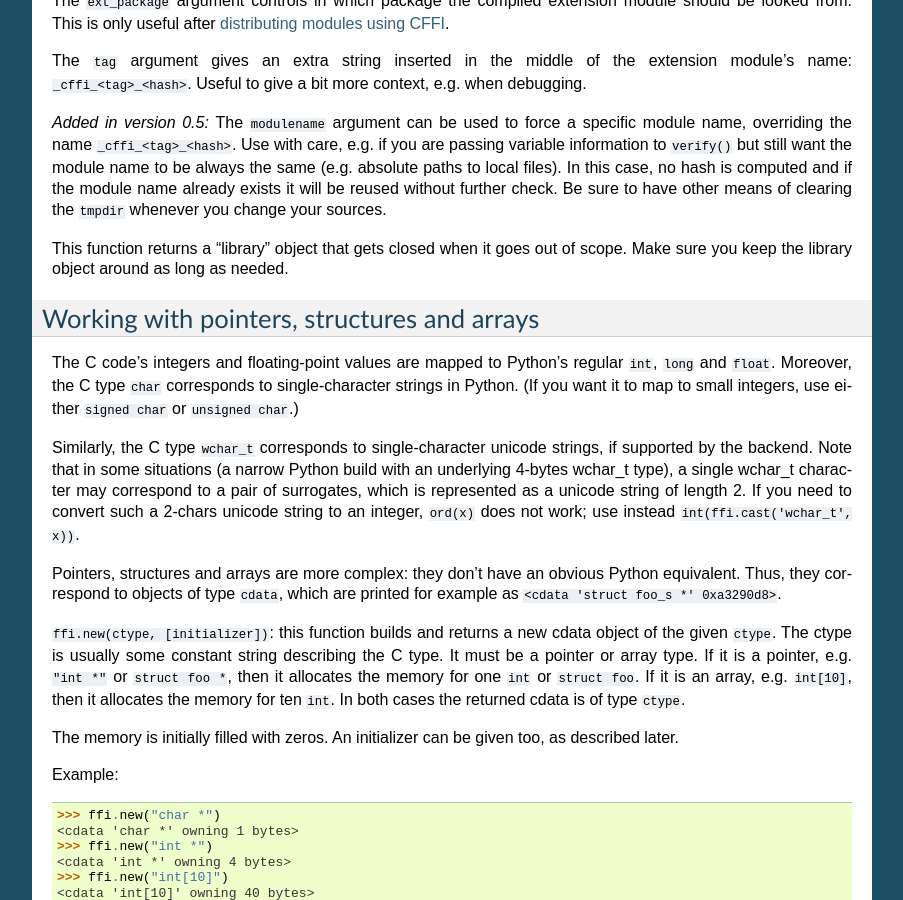
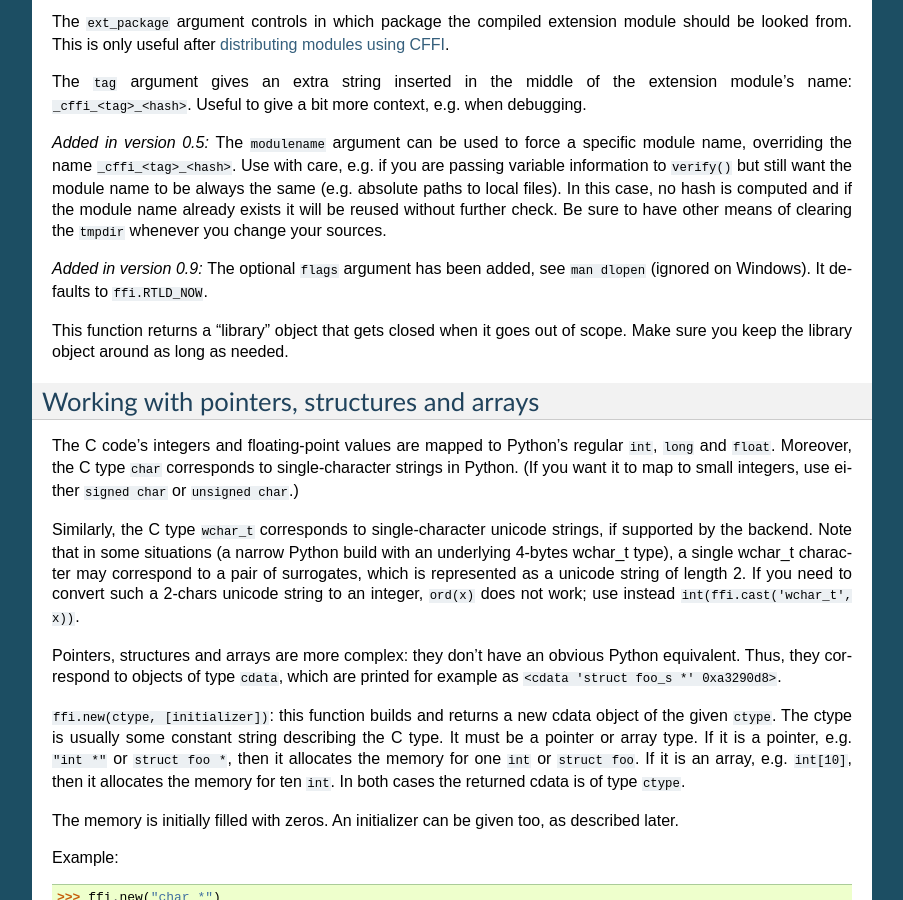
Before and after one commit to tharvik/cffi, a Sphinx documentation site: the page built from doc/source/index.rst, in a window 1280 px wide and 900 px high, scrolled down 8544 px. Shown: the whole window, without its empty margins (198-1101 px from the left). Built offline with Sphinx 7.4.7, drawn with Linux system fonts in a browser that asks for light colours.

Commit message:
Add documentation for the flags argument of verify

```diff
--- a/doc/source/index.rst
+++ b/doc/source/index.rst
@@ -500,7 +500,7 @@ needed.
 The verification step
 ---------------------
 
-``ffi.verify(source, tmpdir=.., ext_package=.., modulename=.., **kwargs)``:
+``ffi.verify(source, tmpdir=.., ext_package=.., modulename=.., flags=.., **kwargs)``:
 verifies that the current ffi signatures
 compile on this machine, and return a dynamic library object.  The
 dynamic library can be used to call functions and access global
@@ -666,6 +666,10 @@ not recommended.
    the module name already exists it will be reused without further
    check.  Be sure to have other means of clearing the ``tmpdir``
    whenever you change your sources.
+
+.. versionadded:: 0.9
+   The optional ``flags`` argument has been added, see ``man dlopen`` (ignored
+   on Windows).  It defaults to ``ffi.RTLD_NOW``.
 
 This function returns a "library" object that gets closed when it goes
 out of scope.  Make sure you keep the library object around as long as
```
